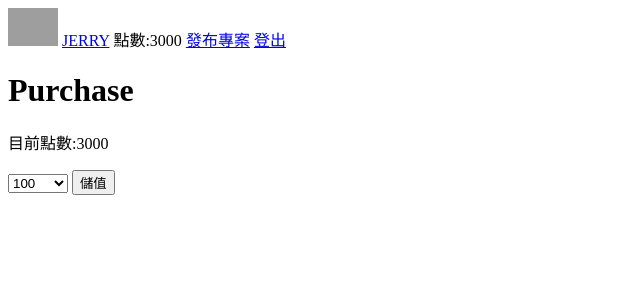
After one commit to 17app001/start_jcases_project, a Django app: page /user/purchase/ in a window 1280 px wide. The commit adds this page. Shown: the top 300 px of the page, without its empty margins (0-640 px from the left). Run offline with Django 3.2, Linux system fonts and the light colour scheme; a user stored in the database is signed in; grey boxes are pictures that could not be loaded.

Commit message:
1.完成認證檢視聯絡方式 2.儲值功能 3.扣除點數功能

```diff
--- a/user/templates/user/profile.html
+++ b/user/templates/user/profile.html
@@ -8,7 +8,9 @@
     <li>點數:{{user.point}}</li>
     <li>Email:{{user.email}}
         {% if not user.certification %}
-        <a href="{% url 'activate-email' %}">認證</a>
+        {% if not message %}
+        <a href="{% url 'activate-email' %}">認證</a>(送100點)
+        {% endif %}
         {% else %}
         (已認證)
         {% endif %}
@@ -23,7 +25,7 @@
 </div>
 <p>
     <a href="{% url 'update' user.id %}">資訊修改</a>
-    <a href="">點數儲值</a>
+    <a href="{% url 'purchase' %}">點數儲值</a>
 </p>
 {% if user.case_set.all|length == 0 %}
 <h2>目前無發布Case</h2>
--- /dev/null
+++ b/user/templates/user/purchase.html
@@ -0,0 +1,23 @@
+{% extends 'base.html' %}
+{% block content %}
+<h1>Purchase</h1>
+
+<p>
+    目前點數:{{user.point}}
+</p>
+<form action="" method="POST">
+    {% csrf_token %}
+    <div class="select" style="display:inline-block;">
+        <select name="purchase-select" id="purchase-select">
+            <option value="100">100</option>
+            <option value="300">300</option>
+            <option value="500">500</option>
+            <option value="1000">1000</option>
+            <option value="3000">3000</option>
+            <option value="10000">10000</option>
+        </select>
+    </div>
+    <input type="submit" value="儲值">
+</form>
+
+{% endblock %}
--- a/user/urls.py
+++ b/user/urls.py
@@ -24,6 +24,7 @@ urlpatterns = [
     path('update/<str:id>',views.update,name='update'),
     path('activate-email/', views.activate_email,name='activate-email'),
     path('activate-user/<uidb64>/<token>/',views.user_activate, name='activate'),
+    path('purchase/',views.purchase, name='purchase'),
 
 
 ]
--- a/user/views.py
+++ b/user/views.py
@@ -2,21 +2,35 @@ from cmath import log
 from email import message
 from django.shortcuts import render, redirect
 from django.contrib.auth import authenticate, login, logout
-from user.models import Profile,Respondent
+from user.models import Profile, Respondent
 from user.forms import ProfileForm
 from django.contrib.auth.decorators import login_required
 from case.utils import get_page_object
 from django.contrib.sites.shortcuts import get_current_site
 from django.template.loader import render_to_string
-from django.utils.http import urlsafe_base64_encode,urlsafe_base64_decode
-from django.utils.encoding import force_bytes,force_str
+from django.utils.http import urlsafe_base64_encode, urlsafe_base64_decode
+from django.utils.encoding import force_bytes, force_str
 from django.core.mail import EmailMessage
 from django.conf import settings
 from .utils import generator_token
 
 
+@login_required(login_url='login')
+def purchase(request):
+    if request.method == 'POST':
+        user = request.user
+        purchase_point = eval(request.POST.get('purchase-select'))
+        user.point += purchase_point
+        user.save()
+
+        return redirect('profile', id=user.id)
+
+    return render(request, './user/purchase.html')
 
 # 啟動玩家
+
+
+@login_required(login_url='login')
 def user_activate(requset, uidb64, token):
     try:
         uid = force_str(urlsafe_base64_decode(uidb64))
@@ -31,21 +45,22 @@ def user_activate(requset, uidb64, token):
         user.point += 100
         user.save()
 
-
     return redirect('profile', user.id)
 
 # Create your views here.
+
+
 @login_required(login_url='login')
 def activate_email(request):
-    user=request.user
-    domain=get_current_site(request)
+    user = request.user
+    domain = get_current_site(request)
     try:
-        email_subject='Activate your account'
-        email_body=render_to_string('./user/activate.html',{
-            'user':user,
-            'domain':domain,
-            'uid':urlsafe_base64_encode(force_bytes(user.id)),
-            'token':generator_token.make_token(user),
+        email_subject = 'Activate your account'
+        email_body = render_to_string('./user/activate.html', {
+            'user': user,
+            'domain': domain,
+            'uid': urlsafe_base64_encode(force_bytes(user.id)),
+            'token': generator_token.make_token(user),
         })
 
         email = EmailMessage(
@@ -56,66 +71,65 @@ def activate_email(request):
         )
 
         email.send()
-        message='認證EMAIL發送...'
+        message = '認證EMAIL發送...'
 
     except Exception as e:
         print(e)
-        message='認證EMAIL發送失敗...'
+        message = '認證EMAIL發送失敗...'
 
-    cases=user.case_set.all()
+    cases = user.case_set.all()
     page = request.GET.get('page')
-    page_num=10
+    page_num = 10
     page_obj = get_page_object(cases, page, page_num)
 
-
-    return render(request,'./user/profile.html',{'user':user,'message':message,'page_obj':page_obj})
+    return render(request, './user/profile.html', {'user': user, 'message': message, 'page_obj': page_obj})
 
 
 @login_required(login_url='login')
-def update(request,id):
-    respondents=Respondent.objects.all()
+def update(request, id):
+    respondents = Respondent.objects.all()
     user = Profile.objects.get(id=id)
-    message=None
+    message = None
 
-    if request.method=='POST':
-        new_email=request.POST.get('new-email')
-        respondent_id=request.POST.get('respondent-id')
+    if request.method == 'POST':
+        new_email = request.POST.get('new-email')
+        respondent_id = request.POST.get('respondent-id')
 
-        #已認證
+        # 已認證
         if user.certification:
-            setattr(user,'respondent',Respondent.objects.get(id=respondent_id))
-            message='資料更新成功!'
+            setattr(user, 'respondent', Respondent.objects.get(id=respondent_id))
+            message = '資料更新成功!'
             user.save()
 
             return redirect('profile', id=user.id)
 
         elif not new_email:
-            message='請輸入Email'
-        elif not Profile.objects.filter(email=new_email) or user.email==new_email:
+            message = '請輸入Email'
+        elif not Profile.objects.filter(email=new_email) or user.email == new_email:
             setattr(user, 'email', new_email)
-            setattr(user,'respondent',Respondent.objects.get(id=respondent_id))
-            message='資料更新成功!'
+            setattr(user, 'respondent', Respondent.objects.get(id=respondent_id))
+            message = '資料更新成功!'
             user.save()
 
             return redirect('profile', id=user.id)
         else:
-            message='Email已經註冊'
+            message = 'Email已經註冊'
 
-
-    return render(request, './user/update.html',{'message':message,'respondents':respondents})
+    return render(request, './user/update.html', {'message': message, 'respondents': respondents})
 
 
 # 個人資訊
 @login_required(login_url='login')
 def profile(request, id):
     user = Profile.objects.get(id=id)
-    cases=user.case_set.all()
+    cases = user.case_set.all()
     page = request.GET.get('page')
-    page_num=10
+    page_num = 10
     page_obj = get_page_object(cases, page, page_num)
 
-    respsone=render(request, './user/profile.html', {'user': user,'page_obj':page_obj})
-    respsone.set_cookie('page','profile')
+    respsone = render(request, './user/profile.html',
+                      {'user': user, 'page_obj': page_obj})
+    respsone.set_cookie('page', 'profile')
 
     return respsone
 
```
Also changed, not shown: case/templates/case/case.html (+9 -1 lines), case/templates/case/create-case.html (+10 -2 lines), case/views.py (+11 -5 lines), db.sqlite3.
